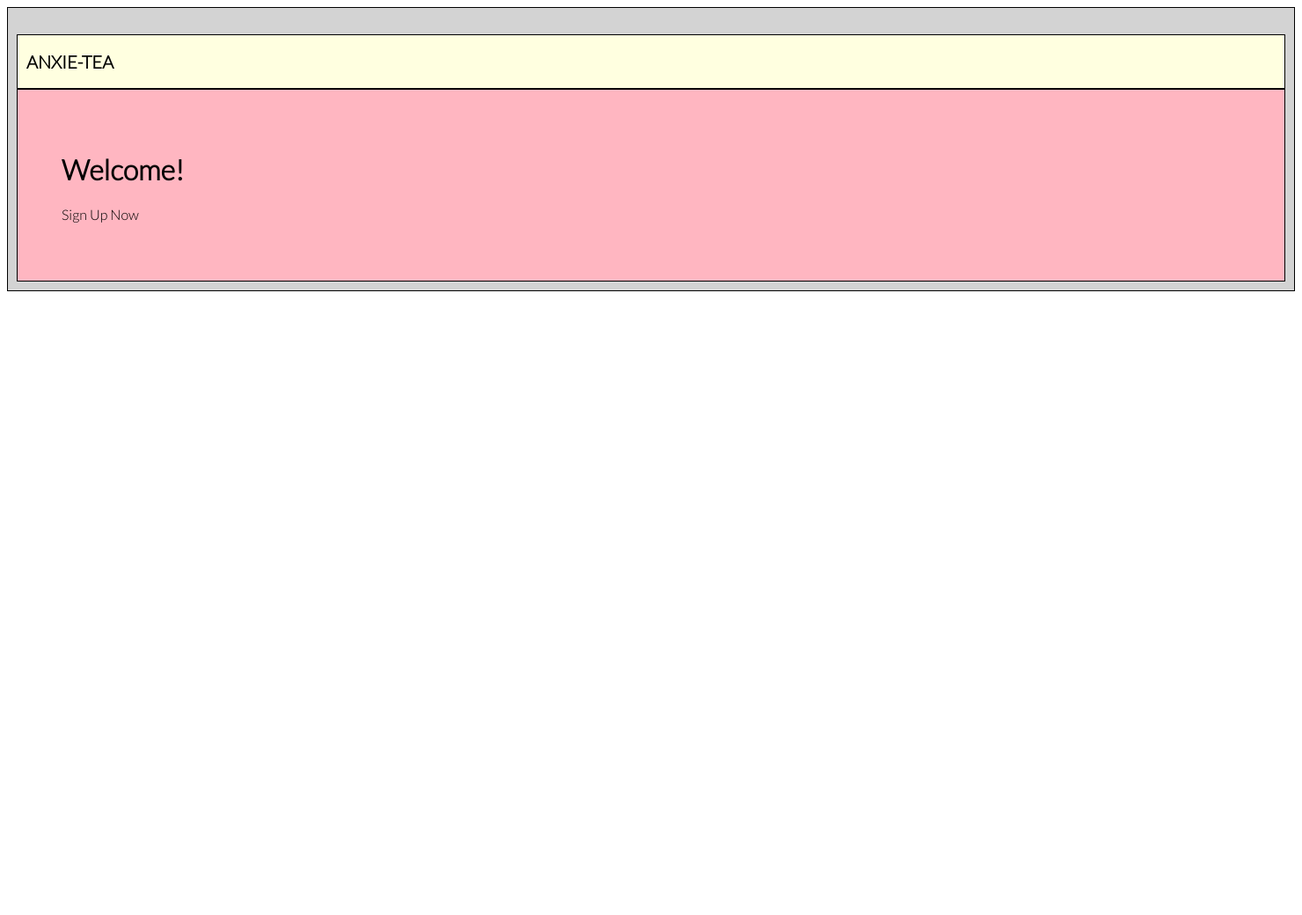
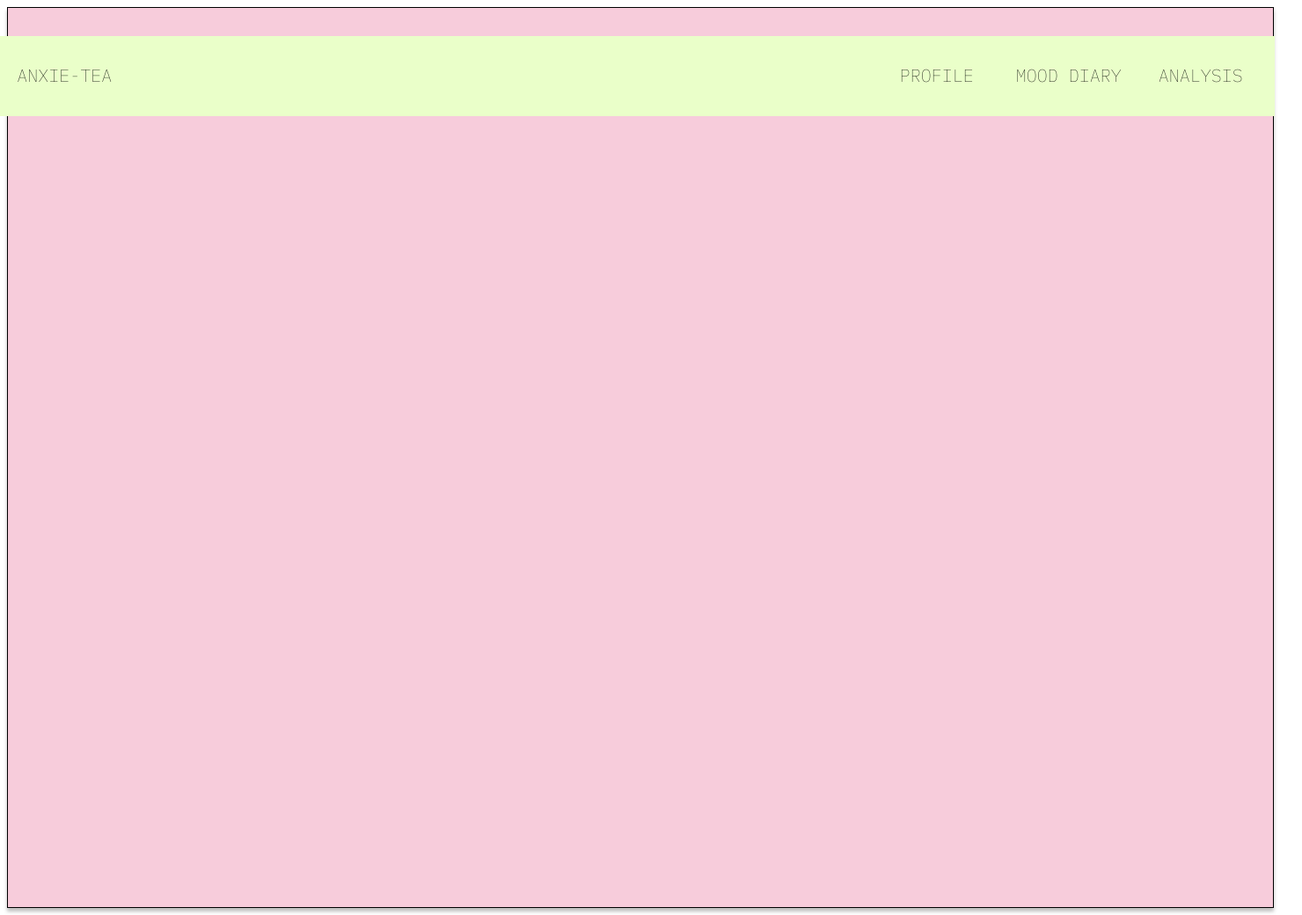
Before and after one commit to PennSpark/sp22-blue-AnxieTea, a Django app: page / in a window 1480 px wide. Shown: the whole page at 88% size. Before the commit the page ends 331 px from the top, so only its background shows below. Run offline with Django 3.2, Linux system fonts and the light colour scheme.

Commit message:
fixed some design

```diff
--- a/anxietea/templates/anxietea/onboarding.html
+++ b/anxietea/templates/anxietea/onboarding.html
@@ -4,17 +4,18 @@
     <link rel="stylesheet" type="text/css" href="style.css" />
     <meta charset="utf-8" />
     <style>
-      @import url("https://fonts.googleapis.com/css2?family=Bebas+Neue&family=Lato:wght@300&display=swap");
+      @import url("https://fonts.googleapis.com/css2?family=IBM+Plex+Mono:wght@100&display=swap");
     </style>
   </head>
   <body>
-    <div class="outer-box">
+    <div class="background">
       <div class="navigation-bar">
-        <h1>ANXIE-TEA</h1>
-      </div>
-      <div class="inner-box">
-        <h1>Welcome!</h1>
-        <p>Sign Up Now</p>
+        <h1 class="anxie-tea">ANXIE-TEA</h1>
+        <div class="menu">
+          <h1 class="menu-items">PROFILE</h1>
+          <h1 class="menu-items">MOOD DIARY</h1>
+          <h1 class="menu-items">ANALYSIS</h1>
+        </div>
       </div>
     </div>
   </body>
--- a/anxietea/templates/anxietea/style.css
+++ b/anxietea/templates/anxietea/style.css
@@ -1,32 +1,73 @@
 body {
-  font-family: "Lato", sans-serif;
+  font-family: IBM Plex Mono;
 }
 
-.outer-box {
+/* .outer-box {
   border: 1px solid black;
   background-color: lightgray;
   padding-top: 30px;
   padding-right: 10px;
   padding-bottom: 10px;
   padding-left: 10px;
+} */
+.anxie-tea {
+  /* ANXIE-TEA */
+
+  position: absolute;
+  left: 2.08%;
+  right: 88.61%;
+  top: 30.77%;
+  bottom: 32.97%;
+
+  font-family: "IBM Plex Mono";
+  font-style: normal;
+  font-weight: 400;
+  font-size: 20px;
+  line-height: 26px;
+  display: flex;
+  align-items: center;
+  text-align: center;
+
+  color: #000000;
 }
 
-.inner-box {
-  border: 1px solid black;
-  background-color: lightpink;
-  padding-top: 50px;
-  padding-right: 50px;
-  padding-bottom: 50px;
-  padding-left: 50px;
+.menu {
+  position: absolute;
+  top: 30.77%;
+  bottom: 32.97%;
+  left: 68.54%;
+
+  display: flex;
+  align-items: center;
+  text-align: center;
+}
+
+.menu-items {
+  font-family: "IBM Plex Mono";
+  font-style: normal;
+  font-weight: 400;
+  font-size: 20px;
+  line-height: 26px;
+  color: #000000;
+  width: 150px;
+}
+
+.background {
+  position: relative;
+  width: 1440px;
+  height: 1024px;
+
+  background: #f7ccdb;
+  border: 1px solid #000000;
+  box-sizing: border-box;
+  box-shadow: 0px 4px 4px rgba(0, 0, 0, 0.25);
 }
 
 .navigation-bar {
-  border: 1px solid black;
-  background-color: lightyellow;
-  height: 40px;
-  display: flex;
-  justify-content: left;
-  align-items: center;
-  font-size: 10px;
-  padding: 10px;
+  position: absolute;
+  width: 1460px;
+  height: 91px;
+  left: -20px;
+  top: 32px;
+  background: #eaffc9;
 }
```
